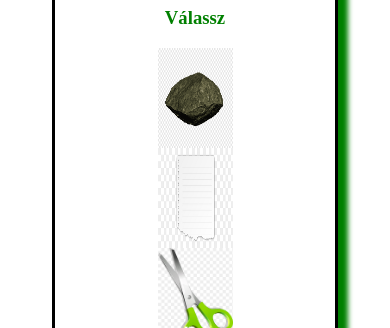
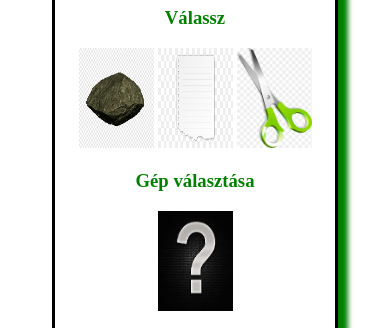
Before and after one commit to MrErik402/KoPapirOlloIgazi, a plain HTML site: page index.html in a window 390 px wide. Shown: the part 84-412 px from the top of the page. Drawn offline with Linux system fonts and the light colour scheme.

Commit message:
Rezpontivitás media queryvel

```diff
--- a/style.css
+++ b/style.css
@@ -25,11 +25,7 @@ img{
 }
 @media screen and (max-width: 520px)
 {
-    img{
-        display: flex;
-        flex-wrap: wrap;
-        margin: 0 auto;
-    }
+
     main{
         background-color: white;
         box-shadow: 10px 5px 5px green ;
```
